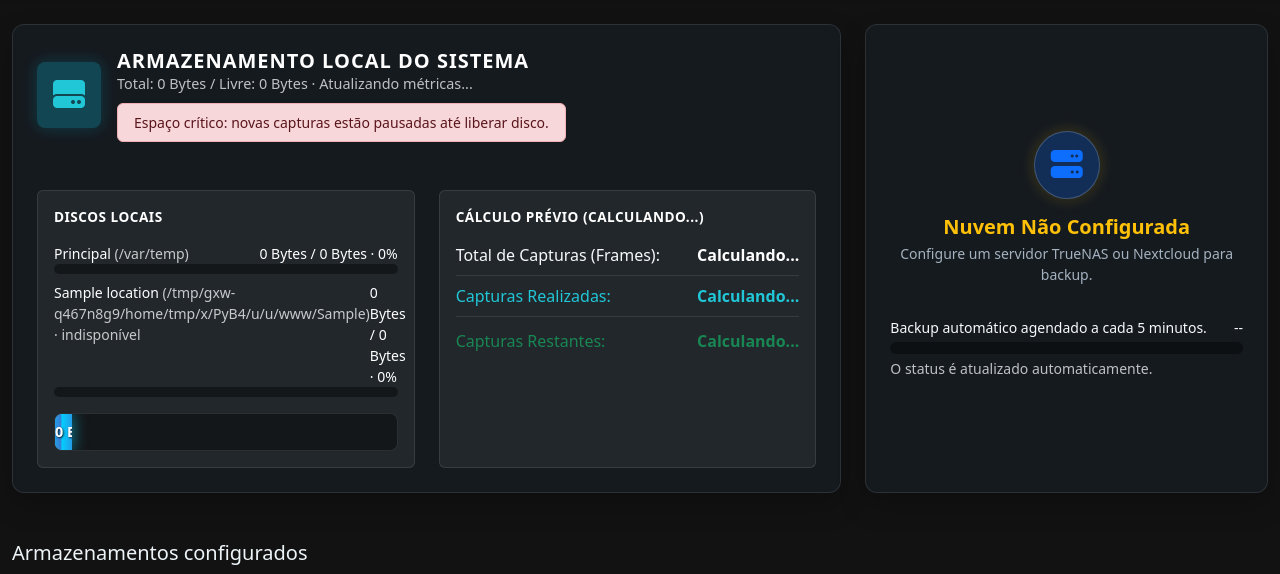
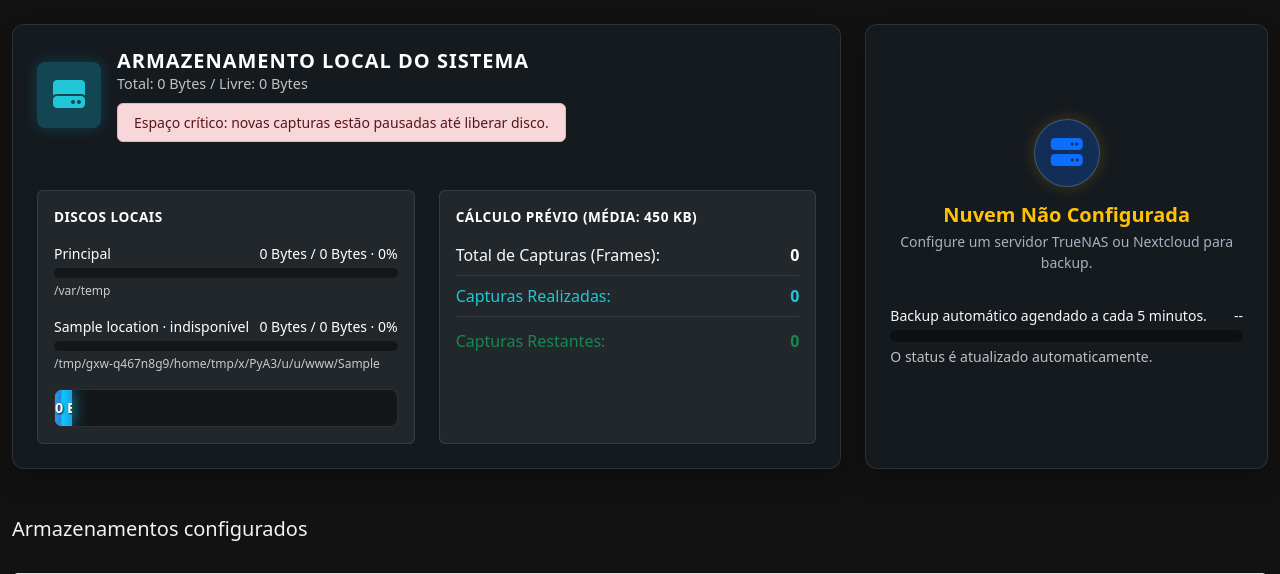
Before and after one commit to wsilveira25/TimeLapse_Manager_v1.0, a FastAPI app: page / in a window 1280 px wide. Shown: the part 57-631 px from the top of the page. Run offline with FastAPI, Linux system fonts and the light colour scheme; the visitor is signed in with stand-in values (Sample User, id 1); tables that the repository leaves empty hold one stand-in row (values such as "Sample post"); some libraries are stand-ins or nearby versions.

Commit message:
Ajusta layout dos discos locais e resumo do total
Co-authored-by: Copilot <223556219+Copilot@users.noreply.github.com>

```diff
--- a/app/static/js/main.js
+++ b/app/static/js/main.js
@@ -593,14 +593,15 @@ async function renderizarDiscosLocais() {
             const selo = l.recebendo_capturas ? ' <span class="badge bg-success">recebendo capturas</span>' : '';
             const estado = !l.montado ? ' · indisponível' : (l.ativo ? '' : ' · inativo');
             return `
-                <div class="mb-2">
-                    <div class="d-flex justify-content-between small text-white">
-                        <span>${esc(l.nome)} <span class="opacity-75">(${esc(l.caminho)})${estado}</span>${selo}</span>
-                        <span>${formatarBytes(usado)} / ${formatarBytes(l.total_bytes || 0)} · ${pct}%</span>
+                <div class="mb-3">
+                    <div class="d-flex justify-content-between align-items-center small text-white gap-2">
+                        <span>${esc(l.nome)}${estado}${selo}</span>
+                        <span class="text-nowrap">${formatarBytes(usado)} / ${formatarBytes(l.total_bytes || 0)} · ${pct}%</span>
                     </div>
-                    <div class="progress" style="height: 10px; background: rgba(0,0,0,0.4);">
+                    <div class="progress my-1" style="height: 10px; background: rgba(0,0,0,0.4);">
                         <div class="progress-bar" style="width: ${pct}%; background: ${cor};"></div>
                     </div>
+                    <div class="small opacity-75 text-white text-break" style="font-size: 0.75rem;">${esc(l.caminho)}</div>
                 </div>`;
         }).join('');
     } catch (_) {
@@ -624,7 +625,7 @@ async function carregarStatusDisco() {
             const snapshotTime = dados.metricas_atualizadas_em
                 ? ` · Atualizado às ${new Date(dados.metricas_atualizadas_em * 1000).toLocaleTimeString('pt-BR')}`
                 : metricasCalculando ? ' · Atualizando métricas...' : '';
-            resumo.innerText = `Total: ${formatarBytes(disco.total_bytes || 0)} / Livre: ${formatarBytes(disco.livre_bytes || 0)}${snapshotTime}`;
+            resumo.innerText = `Total: ${formatarBytes(disco.total_bytes || 0)} / Livre: ${formatarBytes(disco.livre_bytes || 0)}`;
         }
         const alertaDisco = document.getElementById('disco-alerta');
         if (alertaDisco) {
--- a/app/templates/index.html
+++ b/app/templates/index.html
@@ -767,6 +767,6 @@
     </div>
     <!-- SCRIPTS -->
     <script src="https://cdn.jsdelivr.net/npm/bootstrap@5.3.0/dist/js/bootstrap.bundle.min.js"></script>
-    <script src="/static/js/main.js?v=16"></script>
+    <script src="/static/js/main.js?v=17"></script>
 </body>
 </html>
```
Also changed, not shown: 2 other files.
